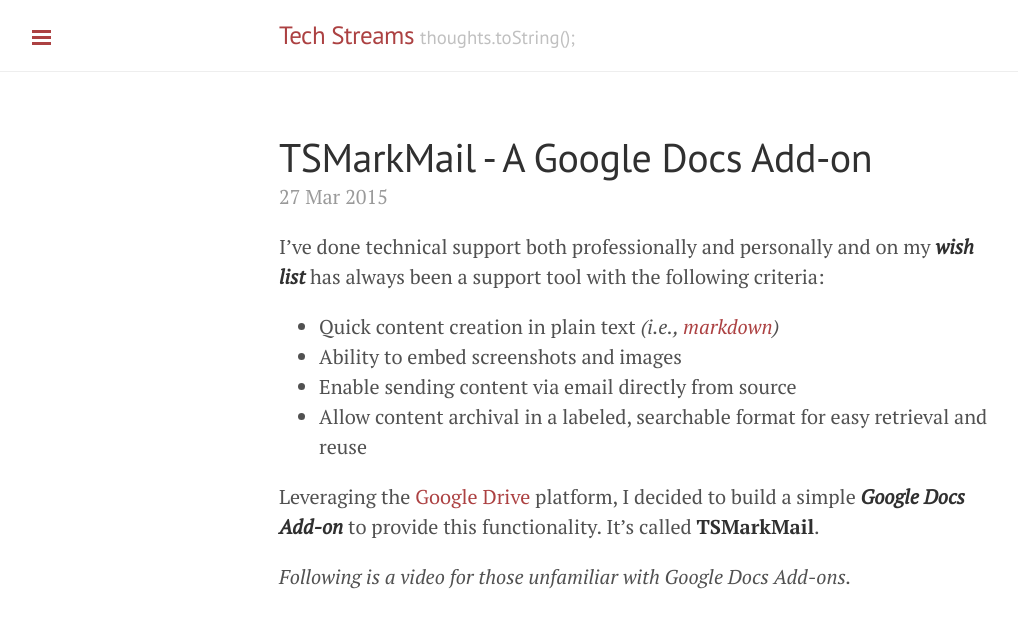
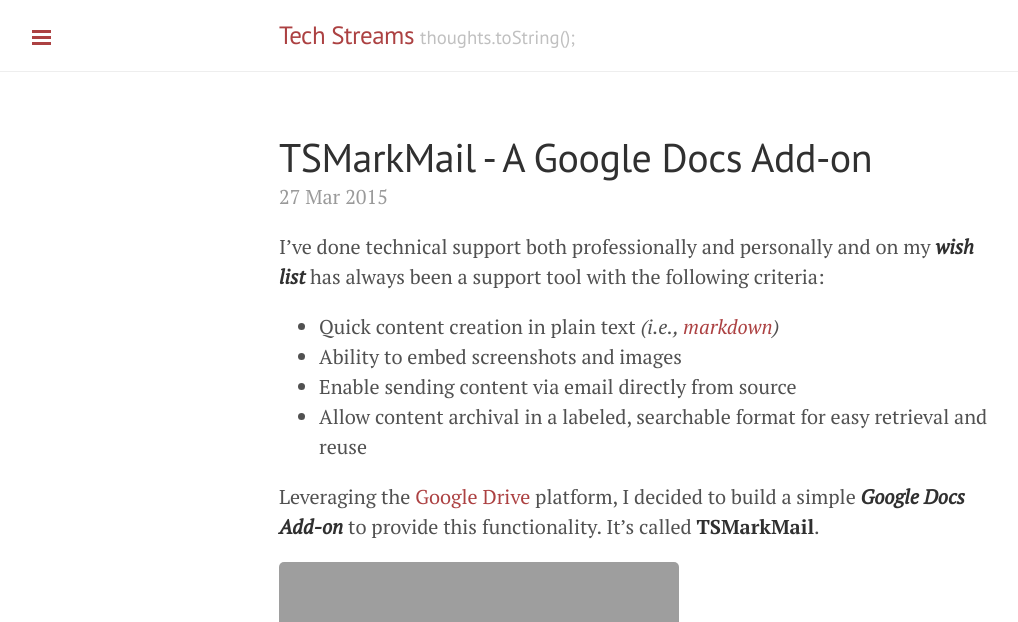
Before and after one commit to techstreams/techstreams.github.io, a Jekyll site: the page built from _posts/2015-03-27-tsmarkmail-overview.md, in a window 1280 px wide. Shown: the top 622 px of the page, without its empty margins (1-1019 px from the left). Built offline with Jekyll 4.4.1, drawn with Linux system fonts in a browser that asks for light colours; nearby versions of some CDN libraries; Markdown is read by kramdown in place of the engine named in the settings; grey boxes are pictures that could not be loaded.

Commit message:
Update blog post

```diff
--- a/_posts/2015-03-27-tsmarkmail-overview.md
+++ b/_posts/2015-03-27-tsmarkmail-overview.md
@@ -12,6 +12,8 @@ I've done technical support both professionally and personally and on my ***wish
 * Allow content archival in a labeled, searchable format for easy retrieval and reuse
 
 Leveraging the [Google Drive](https://www.google.com/drive/) platform, I decided to build a simple ***Google Docs Add-on*** to provide this functionality.  It's called **TSMarkMail**.
+
+![TSMarkMail](http://techstreams.github.io/tsmarkmail/images/ts.png)
 
 *Following is a video for those unfamiliar with Google Docs Add-ons.*
 
```
